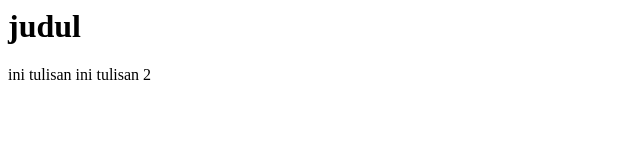
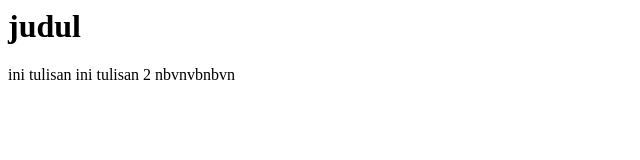
Before and after one commit to fauzanadzima26/coba, a plain HTML site: page index.html in a window 1280 px wide. Shown: the full height of the page, 0-640 px from the left. Drawn offline with Linux system fonts and the light colour scheme.

Commit message:
vbvbvbvb

```diff
--- a/index.html
+++ b/index.html
@@ -9,6 +9,7 @@ judul
 <h1> judul </h1>
 ini tulisan
 ini tulisan 2
+nbvnvbnbvn
 </body>
 
 </html>
```
